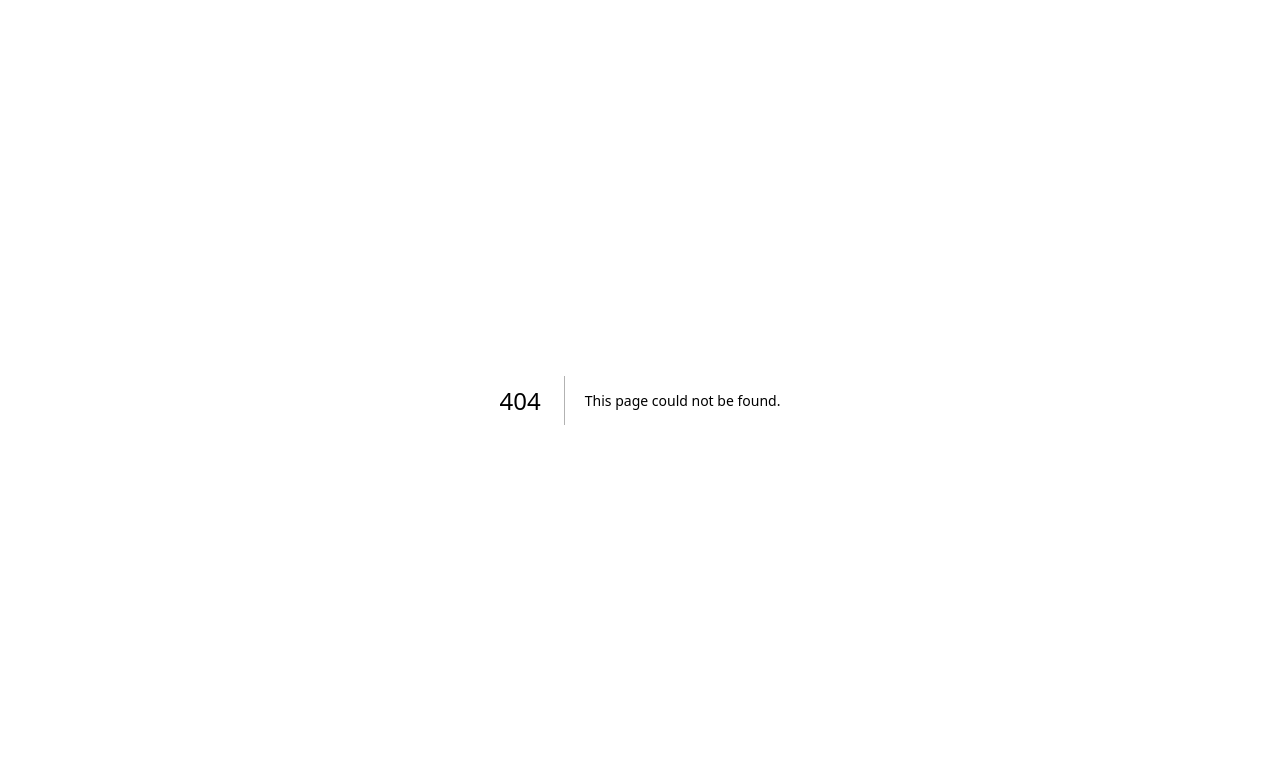
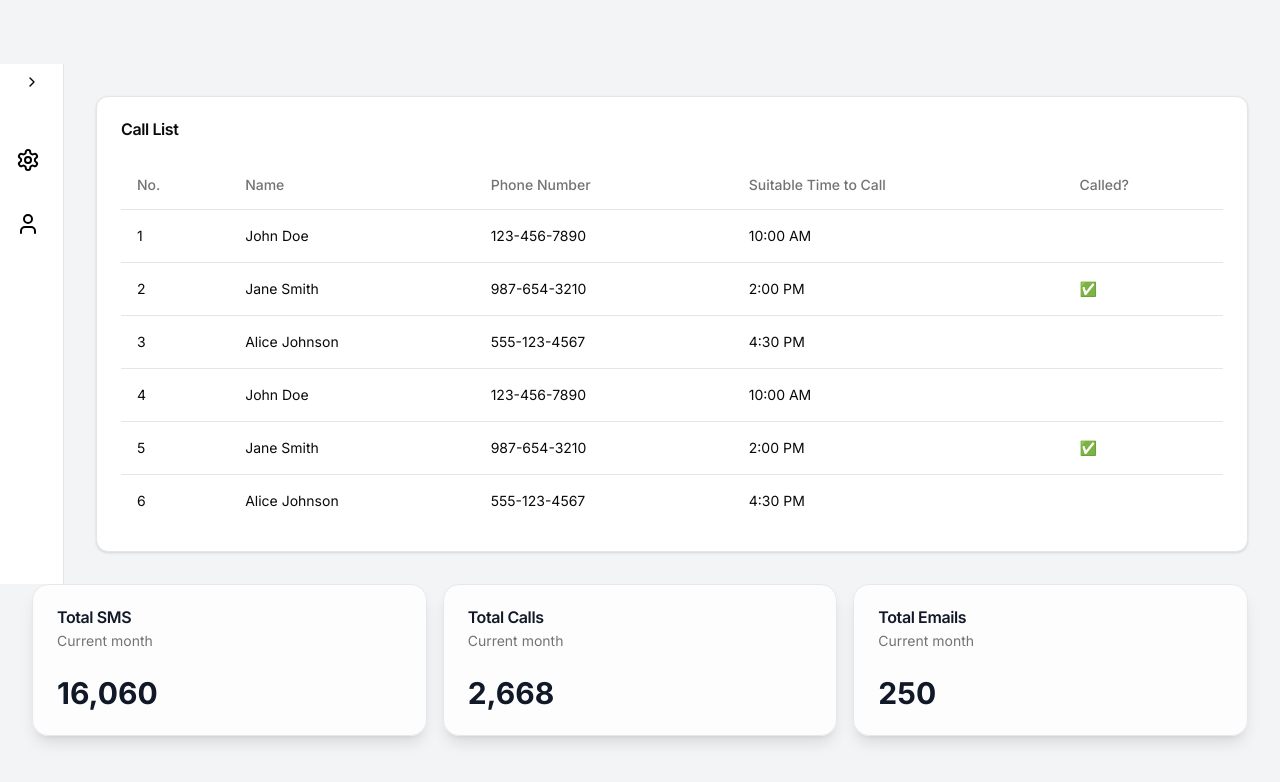
Before and after one commit to l1ak1l/AI-Sales-Automation-Front-end, a Next.js app: page /calling in a window 1280 px wide. Before the commit this address had no page. Shown: the top 782 px of the page. Built offline with nearby package versions, Linux system fonts and the light colour scheme.

Commit message:
calling page complete

```diff
--- /dev/null
+++ b/app/calling/page.tsx
@@ -0,0 +1,102 @@
+"use client";
+
+import { useState } from "react";
+import {
+  Table,
+  TableBody,
+  TableCell,
+  TableHead,
+  TableHeader,
+  TableRow,
+} from "@/components/ui/table";
+import { Sidebar } from "@/components/sidebar";
+import { Button } from "@/components/ui/button";
+import { CardSpotlightComponent } from "@/components/card-spotlight";
+import { Briefcase, CheckSquare, Heart } from "lucide-react";
+import { Card, CardContent, CardHeader, CardTitle, CardDescription } from "@/components/ui/card";
+
+
+export default function CallingPage() {
+  const data = [
+    {id: 1,name: "John Doe",phone: "123-456-7890",time: "10:00 AM",called: false,},
+    {id: 2,name: "Jane Smith",phone: "987-654-3210",time: "2:00 PM",called: true,},
+    {id: 3,name: "Alice Johnson",phone: "555-123-4567",time: "4:30 PM",called: false,},
+    {id: 4,name: "John Doe",phone: "123-456-7890",time: "10:00 AM",called: false,},
+    {id: 5,name: "Jane Smith",phone: "987-654-3210",time: "2:00 PM",called: true,},
+    {id: 6,name: "Alice Johnson",phone: "555-123-4567",time: "4:30 PM",called: false,},
+  ];
+
+  return (
+    <div className="min-h-screen bg-gray-100">
+      <div className="flex flex-row flex-1 pt-16 flex-wrap">
+        <Sidebar />
+        <div className="flex-1 p-8 text-black min-w-screen">
+          <Card>
+            <CardHeader>
+              <CardTitle>Call List</CardTitle>
+            </CardHeader>
+            <CardContent>
+              <Table>
+                <TableHeader>
+                  <TableRow>
+                    <TableHead>No.</TableHead>
+                    <TableHead>Name</TableHead>
+                    <TableHead>Phone Number</TableHead>
+                    <TableHead>Suitable Time to Call</TableHead>
+                    <TableHead>Called?</TableHead>
+                  </TableRow>
+                </TableHeader>
+                <TableBody>
+                  {data.map((person) => (
+                    <TableRow key={person.id}>
+                      <TableCell>{person.id}</TableCell>
+                      <TableCell>{person.name}</TableCell>
+                      <TableCell>{person.phone}</TableCell>
+                      <TableCell>{person.time}</TableCell>
+                      <TableCell>{person.called ? "✅" : " "}</TableCell>
+                    </TableRow>
+                  ))}
+                </TableBody>
+              </Table>
+            </CardContent>
+          </Card>
+        </div>
+
+<div className="container">
+        <div className="grid gap-4 md:grid-cols-2 lg:grid-cols-3">
+            <Card className="bg-white/80 text-gray-900 backdrop-blur-sm border border-gray-200 rounded-2xl shadow-lg">
+              <CardHeader>
+                <CardTitle>Total SMS</CardTitle>
+                <CardDescription>Current month</CardDescription>
+              </CardHeader>
+              <CardContent>
+                <p className="text-3xl font-bold text-gray-900">16,060</p>
+              </CardContent>
+            </Card>
+            <Card className="bg-white/80 text-gray-900 backdrop-blur-sm border border-gray-200 rounded-2xl shadow-lg">
+              <CardHeader>
+                <CardTitle>Total Calls</CardTitle>
+                <CardDescription>Current month</CardDescription>
+              </CardHeader>
+              <CardContent>
+                <p className="text-3xl font-bold text-gray-900">2,668</p>
+              </CardContent>
+            </Card>
+            <Card className="bg-white/80 text-gray-900 backdrop-blur-sm border border-gray-200 rounded-2xl shadow-lg">
+              <CardHeader>
+                <CardTitle>Total Emails</CardTitle>
+                <CardDescription>Current month</CardDescription>
+              </CardHeader>
+              <CardContent>
+                <p className="text-3xl font-bold text-gray-900">250</p>
+              </CardContent>
+            </Card>
+          </div>
+          </div>
+
+
+
+      </div>
+    </div>
+  );
+}
```
